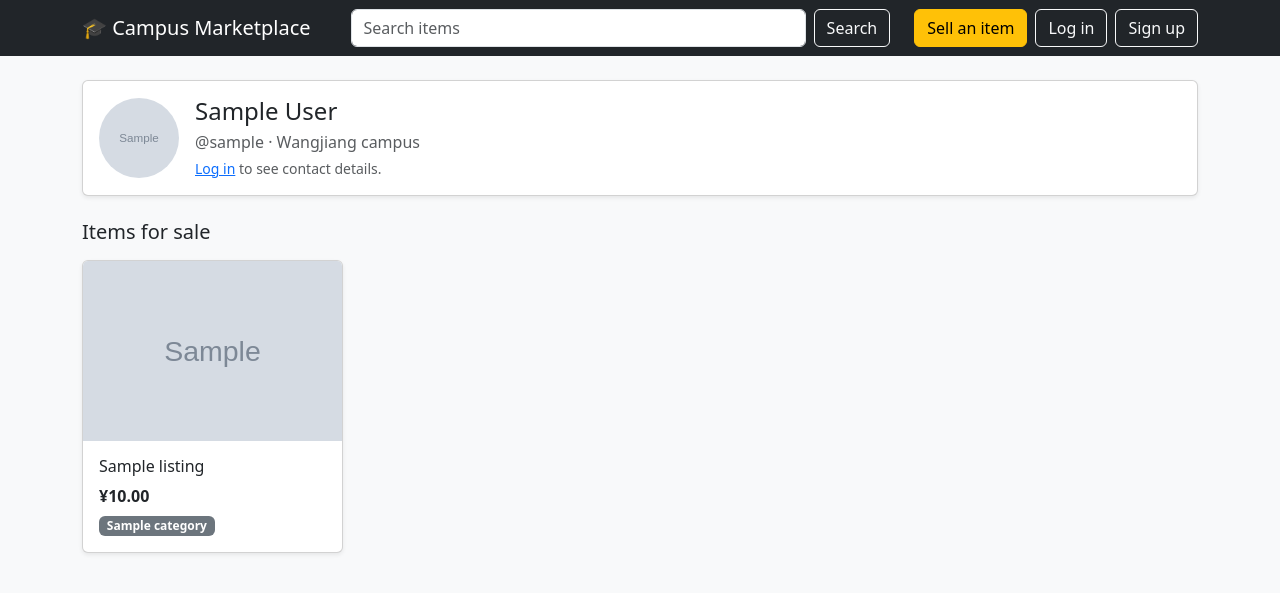
After one commit to mafoudmaryam/campus-marketplace, a Django app: a page that uses templates/base.html in a window 1280 px wide. The commit adds this page. Shown: the top 593 px of the page. Run offline with Django 5.2, Linux system fonts and the light colour scheme; tables that the repository leaves empty hold one stand-in row (values such as "Sample post"); grey boxes marked "Sample" are stand-in pictures; some libraries are stand-ins or nearby versions.

Commit message:
Add public profile page and edit profile

```diff
--- a/accounts/urls.py
+++ b/accounts/urls.py
@@ -9,4 +9,6 @@ urlpatterns = [
     path("signup/", views.signup, name="signup"),
     path("login/", auth_views.LoginView.as_view(template_name="accounts/login.html"), name="login"),
     path("logout/", auth_views.LogoutView.as_view(), name="logout"),
+    path("user/<str:username>/", views.profile, name="profile"),
+    path("me/profile/", views.edit_profile, name="edit_profile"),
 ]
--- a/accounts/views.py
+++ b/accounts/views.py
@@ -1,6 +1,12 @@
-from django.contrib.auth import login
+from django.contrib.auth import get_user_model, login
+from django.contrib.auth.decorators import login_required
 from django.contrib.auth.forms import UserCreationForm
-from django.shortcuts import redirect, render
+from django.shortcuts import get_object_or_404, redirect, render
+
+from listings.models import Listing
+
+from .forms import ProfileForm
+from .models import Profile
 
 
 def signup(request):
@@ -13,3 +19,31 @@ def signup(request):
     else:
         form = UserCreationForm()
     return render(request, "accounts/signup.html", {"form": form})
+
+
+def profile(request, username):
+    owner = get_object_or_404(get_user_model(), username=username)
+    profile, _ = Profile.objects.get_or_create(user=owner)
+    listings = (
+        Listing.objects.filter(seller=owner, status=Listing.Status.AVAILABLE)
+        .select_related("category")
+        .prefetch_related("images")
+    )
+    return render(
+        request,
+        "accounts/profile.html",
+        {"owner": owner, "profile": profile, "listings": listings},
+    )
+
+
+@login_required
+def edit_profile(request):
+    profile, _ = Profile.objects.get_or_create(user=request.user)
+    if request.method == "POST":
+        form = ProfileForm(request.POST, request.FILES, instance=profile)
+        if form.is_valid():
+            form.save()
+            return redirect("accounts:profile", username=request.user.username)
+    else:
+        form = ProfileForm(instance=profile)
+    return render(request, "accounts/edit_profile.html", {"form": form})
--- /dev/null
+++ b/templates/accounts/profile.html
@@ -0,0 +1,55 @@
+{% extends "base.html" %}
+
+{% block title %}{{ profile }} - Campus Marketplace{% endblock %}
+
+{% block content %}
+<div class="card shadow-sm mb-4">
+  <div class="card-body d-flex align-items-center gap-3">
+    {% if profile.avatar %}
+      <img src="{{ profile.avatar.url }}" alt="{{ profile }}" class="rounded-circle" style="width: 80px; height: 80px; object-fit: cover;">
+    {% else %}
+      <div class="rounded-circle bg-secondary-subtle d-flex align-items-center justify-content-center fs-2" style="width: 80px; height: 80px;">👤</div>
+    {% endif %}
+    <div>
+      <h1 class="h4 mb-1">{{ profile }}</h1>
+      <p class="text-muted mb-1">@{{ owner.username }} · {{ profile.get_campus_display }} campus</p>
+      {% if user.is_authenticated %}
+        {% if profile.wechat_id %}
+          <p class="mb-0">WeChat: <strong>{{ profile.wechat_id }}</strong></p>
+        {% endif %}
+      {% else %}
+        <p class="mb-0 small text-muted"><a href="{% url 'accounts:login' %}">Log in</a> to see contact details.</p>
+      {% endif %}
+    </div>
+  </div>
+</div>
+
+<h2 class="h5 mb-3">Items for sale</h2>
+
+<div class="row row-cols-1 row-cols-sm-2 row-cols-lg-4 g-4">
+  {% for listing in listings %}
+    <div class="col">
+      <div class="card h-100 shadow-sm">
+        {% with photo=listing.images.all.0 %}
+          {% if photo %}
+            <img src="{{ photo.image.url }}" class="card-img-top" alt="{{ listing.title }}" style="height: 180px; object-fit: cover;">
+          {% else %}
+            <div class="bg-secondary-subtle d-flex align-items-center justify-content-center text-muted" style="height: 180px;">No photo</div>
+          {% endif %}
+        {% endwith %}
+        <div class="card-body">
+          <h3 class="h6 card-title">
+            <a href="{% url 'listings:detail' listing.pk %}" class="stretched-link text-decoration-none text-dark">{{ listing.title }}</a>
+          </h3>
+          <p class="fw-bold mb-1">
+            {% if listing.price == 0 %}Free{% else %}¥{{ listing.price }}{% endif %}
+          </p>
+          <span class="badge text-bg-secondary">{{ listing.category.name }}</span>
+        </div>
+      </div>
+    </div>
+  {% empty %}
+    <p class="text-muted">Nothing for sale right now.</p>
+  {% endfor %}
+</div>
+{% endblock %}
--- a/templates/base.html
+++ b/templates/base.html
@@ -19,7 +19,8 @@
       <div class="d-flex gap-2 align-items-center">
         <a class="btn btn-warning" href="#">Sell an item</a>
         {% if user.is_authenticated %}
-          <span class="navbar-text text-light">Hi, {{ user.username }}</span>
+          <a class="navbar-text text-light text-decoration-none" href="{% url 'accounts:profile' user.username %}">Hi, {{ user.username }}</a>
+          <a class="btn btn-outline-light" href="{% url 'accounts:edit_profile' %}">Edit profile</a>
           <form method="post" action="{% url 'accounts:logout' %}" class="d-inline">
             {% csrf_token %}
             <button type="submit" class="btn btn-outline-light">Log out</button>
--- a/templates/listings/detail.html
+++ b/templates/listings/detail.html
@@ -38,7 +38,7 @@
     <p>{{ listing.description|linebreaksbr }}</p>
 
     <hr>
-    <p class="mb-1"><strong>Seller:</strong> {{ listing.seller.username }}</p>
+    <p class="mb-1"><strong>Seller:</strong> <a href="{% url 'accounts:profile' listing.seller.username %}">{{ listing.seller.username }}</a></p>
     <p class="text-muted small">Posted {{ listing.created_at|date:"j M Y" }}</p>
 
     <a class="btn btn-primary btn-lg w-100" href="#">Message seller</a>
```
Also changed, not shown: accounts/forms.py (added, +16 -0 lines), templates/accounts/edit_profile.html (added, +21 -0 lines).
